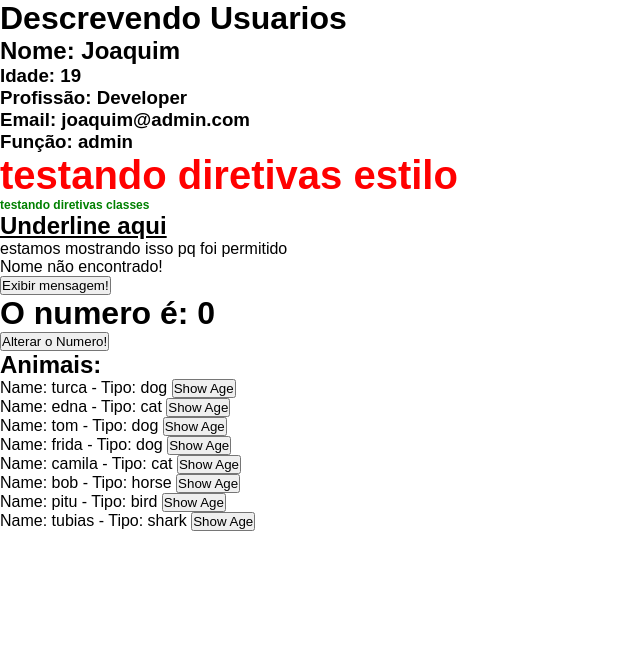
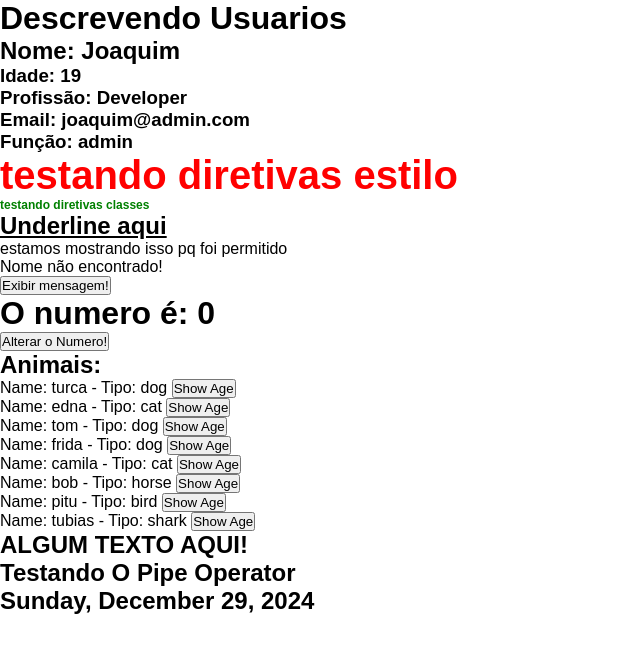
Before and after one commit to matheusdalbone/curso-angular, an Angular app: page / in a window 1280 px wide. Shown: the top 652 px of the page, without its empty margins (0-640 px from the left). Built offline with nearby package versions, Linux system fonts and the light colour scheme.

Commit message:
feat: pipe operators

```diff
--- a/src/app/app.component.html
+++ b/src/app/app.component.html
@@ -5,3 +5,4 @@
 <app-eventos></app-eventos>
 <app-emiter></app-emiter>
 <app-list-render></app-list-render>
+<app-pipes></app-pipes>
--- a/src/app/app.component.ts
+++ b/src/app/app.component.ts
@@ -7,10 +7,11 @@
 import { EventosComponent } from './components/eventos/eventos.component';
 import { EmiterComponent } from './components/emiter/emiter.component';
 import { ListRenderComponent } from './components/list-render/list-render.component';
+import { PipesComponent } from './components/pipes/pipes.component';
 
 @Component({
   selector: 'app-root',
-  imports: [RouterOutlet, FirstComponentComponent, ParentDataComponent, DirectivesComponent, IfRenderComponent, EventosComponent, EmiterComponent, ListRenderComponent],
+  imports: [RouterOutlet, FirstComponentComponent, ParentDataComponent, DirectivesComponent, IfRenderComponent, EventosComponent, EmiterComponent, ListRenderComponent, PipesComponent],
   templateUrl: './app.component.html',
   styleUrl: './app.component.css'
 })
--- /dev/null
+++ b/src/app/components/pipes/pipes.component.html
@@ -0,0 +1,3 @@
+<h2>{{ "Algum texto aqui!" | uppercase }}</h2>
+<h2>{{ someText | titlecase }}</h2>
+<h2>{{ today | date: "fullDate"}}</h2>
--- /dev/null
+++ b/src/app/components/pipes/pipes.component.ts
@@ -0,0 +1,15 @@
+import { CommonModule } from '@angular/common';
+import { Component } from '@angular/core';
+
+@Component({
+  selector: 'app-pipes',
+  imports: [CommonModule],
+  templateUrl: './pipes.component.html',
+  styleUrl: './pipes.component.css'
+})
+export class PipesComponent {
+
+  someText = "Testando o pipe operator"
+
+  today = new Date();
+}
```
Also changed, not shown: src/app/components/pipes/pipes.component.css (added), 1 other file (tests, documents, lock files or other folders).
